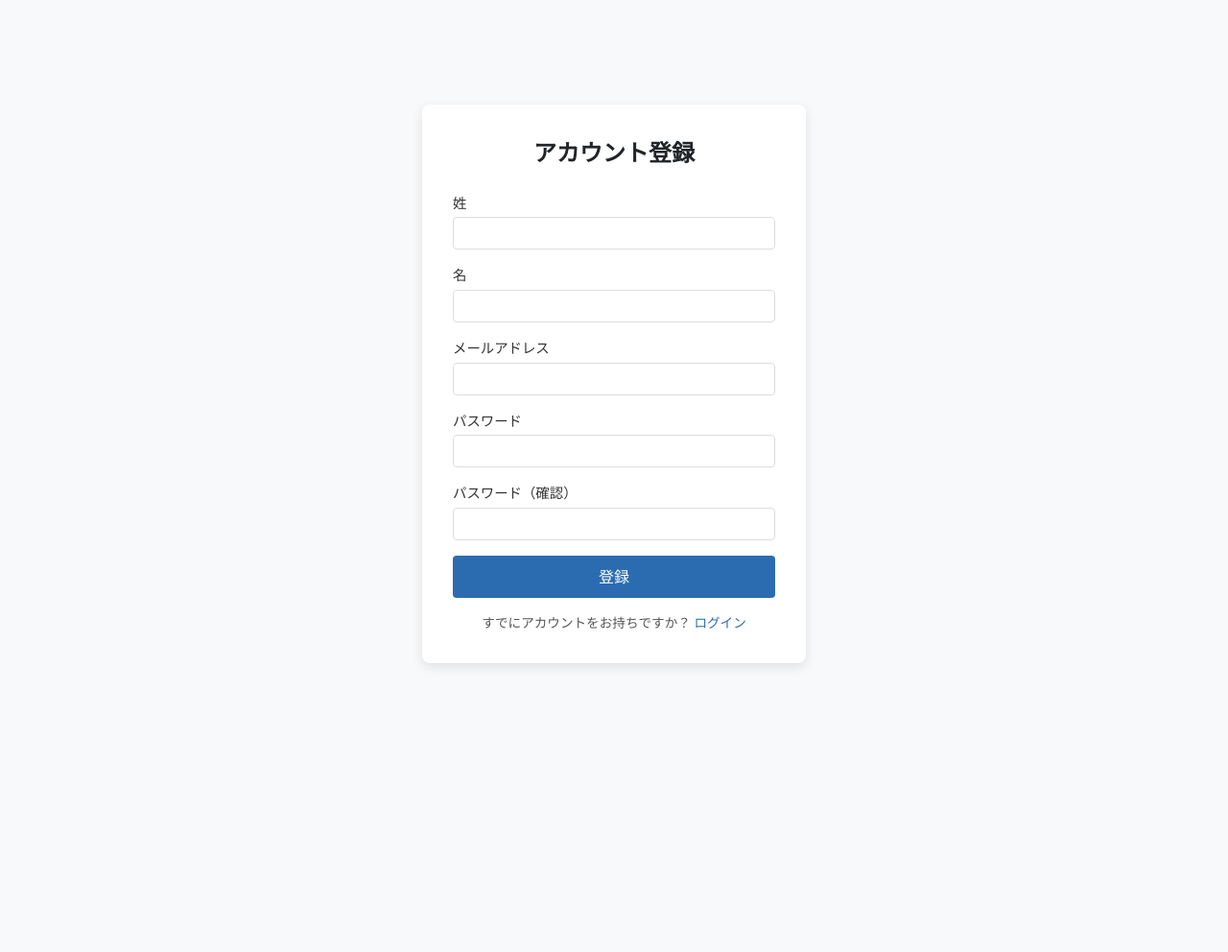
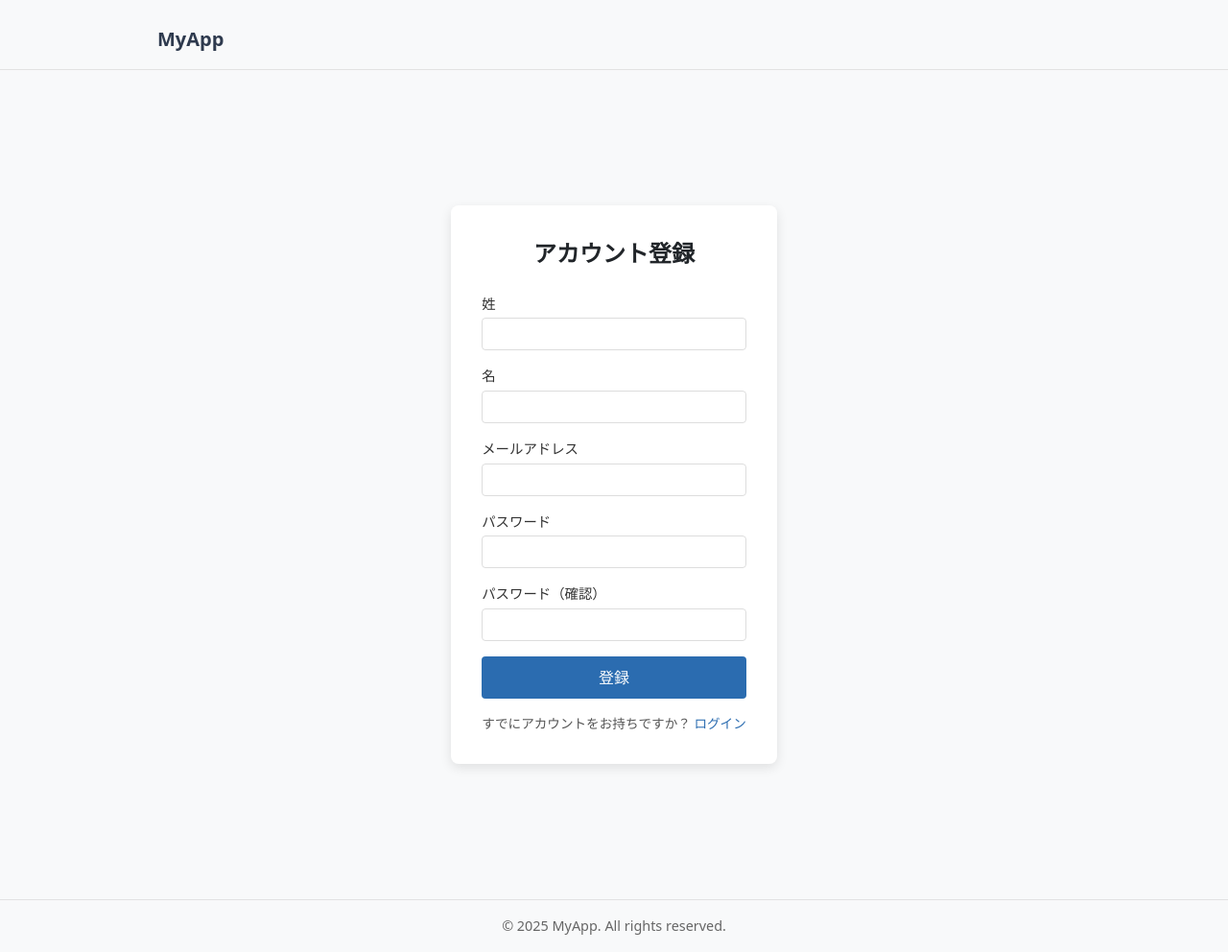
Before and after one commit to kodaimura/scaf-react, a React (Vite) app: page /signup in a window 1280 px wide. Shown: the whole page at 96% size. Before the commit the page ends 800 px from the top, so only its background shows below. Built offline with nearby package versions, Linux system fonts and the light colour scheme; no server answers.

Commit message:
add layouts

```diff
--- a/src/AppRouter.tsx
+++ b/src/AppRouter.tsx
@@ -1,5 +1,7 @@
 import { BrowserRouter, Routes, Route, Navigate, Outlet } from "react-router-dom";
 import { useAuth } from "./contexts/AuthContext";
+import LayoutPublic from "./components/layouts/LayoutPublic";
+import LayoutPrivate from "./components/layouts/LayoutPrivate";
 import Login from "./pages/login/Login";
 import Signup from "./pages/signup/Signup";
 import Dashboard from "./pages/dashboard/Dashboard";
@@ -11,7 +13,11 @@ function PrivateRoute() {
   if (loading) return <div>Loading...</div>;
   if (!account) return <Navigate to="/login" replace />;
 
-  return <Outlet />;
+  return (
+    <LayoutPrivate>
+      <Outlet />
+    </LayoutPrivate>
+  );
 }
 
 function PublicRoute() {
@@ -20,7 +26,11 @@ function PublicRoute() {
   if (loading) return <div>Loading...</div>;
   if (account) return <Navigate to="/dashboard" replace />;
 
-  return <Outlet />;
+  return (
+    <LayoutPublic>
+      <Outlet />
+    </LayoutPublic>
+  );
 }
 
 export default function AppRouter() {
--- /dev/null
+++ b/src/components/layouts/Footer.tsx
@@ -0,0 +1,9 @@
+import styles from "../../styles/layouts/footer.module.css";
+
+export default function Footer() {
+  return (
+    <footer className={styles.footer}>
+      <p className={styles.text}>© {new Date().getFullYear()} MyApp. All rights reserved.</p>
+    </footer>
+  );
+}
--- /dev/null
+++ b/src/components/layouts/HeaderPrivate.tsx
@@ -0,0 +1,29 @@
+import { Link } from "react-router-dom";
+import { useAuth } from "../../contexts/AuthContext";
+import styles from "../../styles/layouts/header.module.css";
+
+export default function HeaderPrivate() {
+  const { account, logout } = useAuth();
+
+  return (
+    <header className={styles.header}>
+      <div className={styles.inner}>
+        <h1 className={styles.logo}>
+          <Link to="/dashboard">MyApp</Link>
+        </h1>
+        <nav className={styles.nav}>
+          <Link to="/dashboard" className={styles.link}>
+            ダッシュボード
+          </Link>
+          <Link to="/home" className={styles.link}>
+            ホーム
+          </Link>
+          <button className={styles.logoutButton} onClick={logout}>
+            ログアウト
+          </button>
+          {account && <span className={styles.user}>{account.first_name}</span>}
+        </nav>
+      </div>
+    </header>
+  );
+}
--- /dev/null
+++ b/src/components/layouts/HeaderPublic.tsx
@@ -0,0 +1,14 @@
+import { Link } from "react-router-dom";
+import styles from "../../styles/layouts/header.module.css";
+
+export default function HeaderPublic() {
+  return (
+    <header className={styles.header}>
+      <div className={styles.inner}>
+        <h1 className={styles.logo}>
+          <Link to="/">MyApp</Link>
+        </h1>
+      </div>
+    </header>
+  );
+}
--- /dev/null
+++ b/src/components/layouts/LayoutPrivate.tsx
@@ -0,0 +1,13 @@
+import HeaderPrivate from "./HeaderPrivate";
+import Footer from "./Footer";
+import styles from "../../styles/layouts/layout-private.module.css";
+
+export default function LayoutPrivate({ children }: { children: React.ReactNode }) {
+  return (
+    <div className={styles.container}>
+      <HeaderPrivate />
+      <main className={styles.main}>{children}</main>
+      <Footer />
+    </div>
+  );
+}
--- /dev/null
+++ b/src/components/layouts/LayoutPublic.tsx
@@ -0,0 +1,13 @@
+import HeaderPublic from "./HeaderPublic";
+import Footer from "./Footer";
+import styles from "../../styles/layouts/layout-public.module.css";
+
+export default function LayoutPublic({ children }: { children: React.ReactNode }) {
+  return (
+    <div className={styles.container}>
+      <HeaderPublic />
+      <main className={styles.main}>{children}</main>
+      <Footer />
+    </div>
+  );
+}
--- /dev/null
+++ b/src/styles/layouts/footer.module.css
@@ -0,0 +1,12 @@
+.footer {
+  border-top: 1px solid #e2e2e2;
+  background-color: #f8f9fa;
+  text-align: center;
+  padding: 1rem 0;
+  margin-top: auto;
+}
+
+.text {
+  color: #666;
+  font-size: 0.9rem;
+}
--- /dev/null
+++ b/src/styles/layouts/header.module.css
@@ -0,0 +1,66 @@
+.header {
+  background-color: #f8f9fa;
+  border-bottom: 1px solid #e2e2e2;
+}
+
+.inner {
+  max-width: 1000px;
+  margin: 0 auto;
+  padding: 0.75rem 1.5rem;
+  display: flex;
+  justify-content: space-between;
+  align-items: center;
+}
+
+.logo a {
+  text-decoration: none;
+  color: #2e3a4e;
+  font-size: 1.25rem;
+  font-weight: 600;
+}
+
+.nav {
+  display: flex;
+  align-items: center;
+  gap: 1rem;
+}
+
+.link {
+  color: #4a5d73;
+  text-decoration: none;
+  font-size: 0.95rem;
+}
+
+.link:hover {
+  text-decoration: underline;
+}
+
+.linkPrimary {
+  background-color: #4a5d73;
+  color: #fff;
+  padding: 0.4rem 0.9rem;
+  border-radius: 6px;
+  text-decoration: none;
+}
+
+.linkPrimary:hover {
+  background-color: #3d5066;
+}
+
+.logoutButton {
+  background: none;
+  border: none;
+  color: #4a5d73;
+  font-size: 0.95rem;
+  cursor: pointer;
+}
+
+.logoutButton:hover {
+  text-decoration: underline;
+}
+
+.user {
+  margin-left: 0.5rem;
+  color: #666;
+  font-size: 0.9rem;
+}
--- /dev/null
+++ b/src/styles/layouts/layout-private.module.css
@@ -0,0 +1,12 @@
+.container {
+  display: flex;
+  flex-direction: column;
+  min-height: 100vh;
+}
+
+.main {
+  flex: 1;
+  padding: 2rem;
+  max-width: 1000px;
+  margin: 0 auto;
+}
--- /dev/null
+++ b/src/styles/layouts/layout-public.module.css
@@ -0,0 +1,12 @@
+.container {
+  display: flex;
+  flex-direction: column;
+  min-height: 100vh;
+}
+
+.main {
+  flex: 1;
+  padding: 2rem;
+  max-width: 1000px;
+  margin: 0 auto;
+}
```
